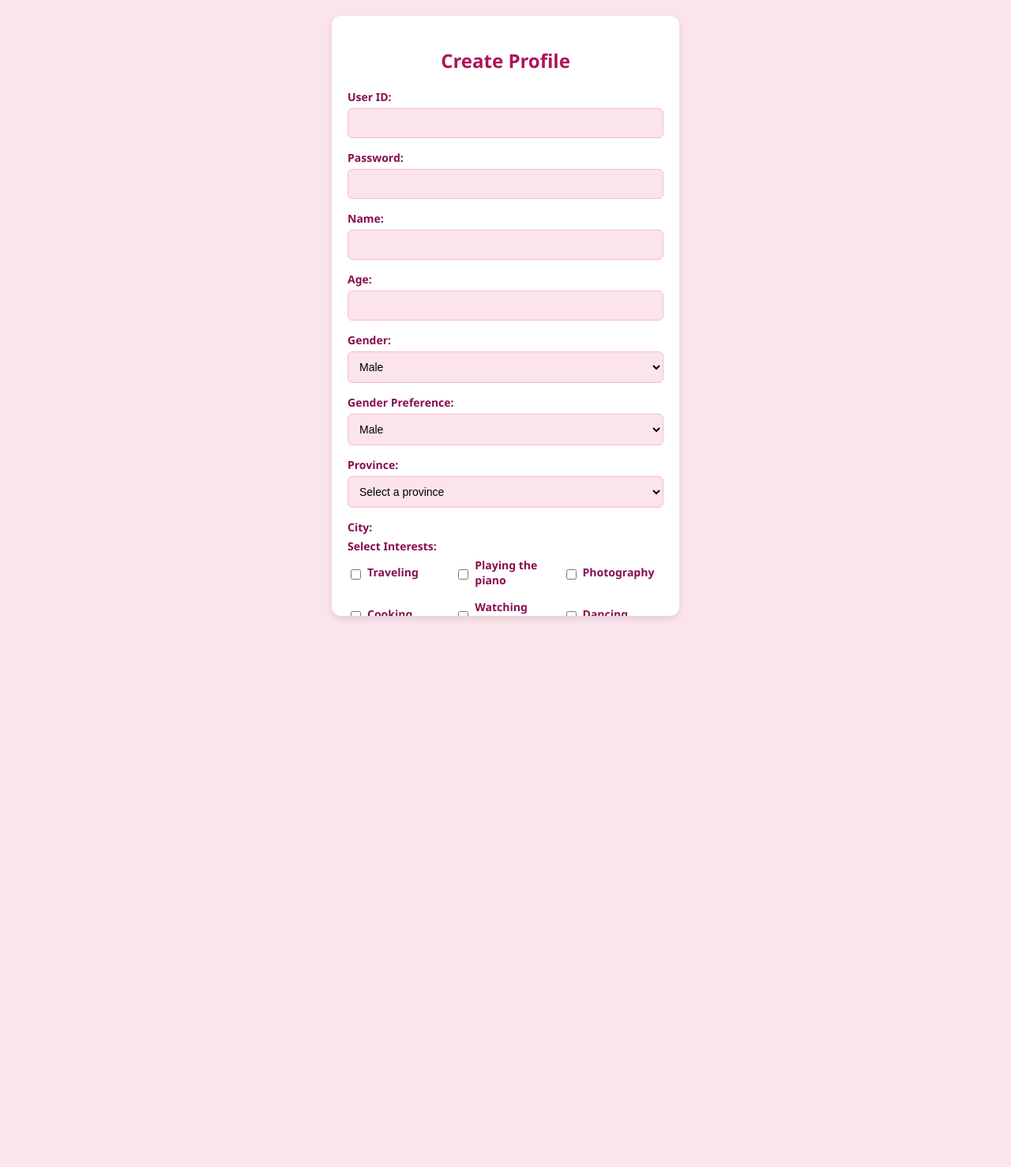
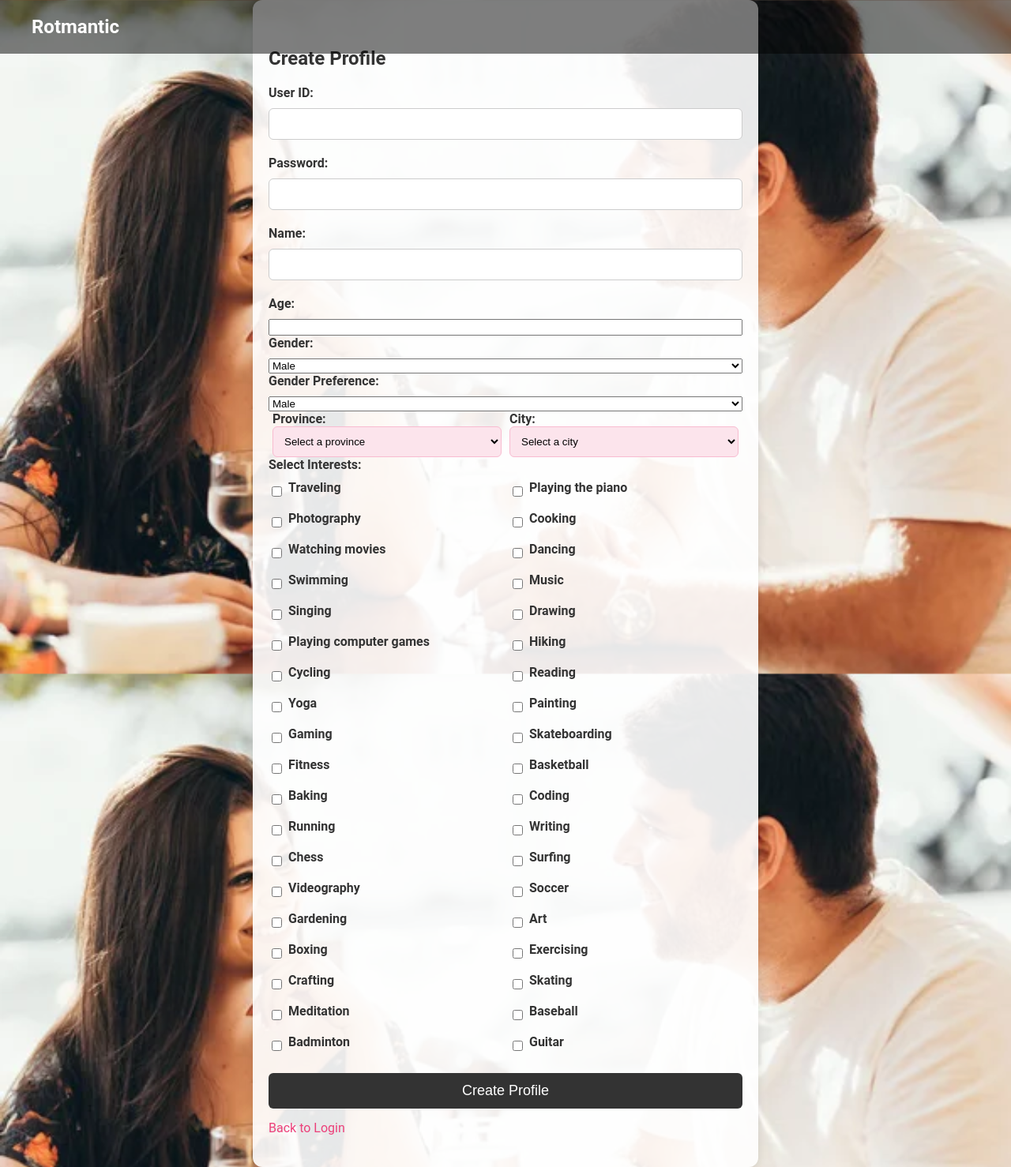
Before and after one commit to eren006/hello_flask, a Flask app: page /create in a window 1280 px wide. Shown: the whole page at 79% size. Before the commit the page ends 784 px from the top, so only its background shows below. Run offline with Flask 3, Linux system fonts and the light colour scheme.

Commit message:
'add fancy styles'

```diff
--- a/static/styles.css
+++ b/static/styles.css
@@ -1,111 +1,204 @@
-body {
-    font-family: 'Segoe UI', Tahoma, Geneva, Verdana, sans-serif;
-    background-color: #fce4ec; /* Light pink background */
+body, html {
     margin: 0;
     padding: 0;
+    height: 100%;
+    font-family: 'Roboto', sans-serif;
+}
+
+body {
+    background: url('/static/background.jpg') no-repeat center center fixed;
+    background-size: cover;
+    display: flex;
+    flex-direction: column;
+    color: white;
+    overflow-x: hidden;
+}
+
+header {
+    width: 100%;
+    padding: 20px 0;
+    position: fixed;
+    top: 0;
+    left: 0;
+    right: 0;
+    background-color: rgba(0, 0, 0, 0.5); /* Semi-transparent background */
+    z-index: 10;
+    text-align: center;
+}
+
+.header-bar {
+    max-width: 1200px;
+    margin: 0 auto;
+    padding: 0 20px;
+    display: flex;
+    justify-content: space-between;
+    align-items: center;
+}
+
+header h1 {
+    font-size: 24px;
+    font-weight: bold;
+    margin: 0;
+}
+
+header nav a {
+    color: white;
+    text-decoration: none;
+    margin: 0 15px;
+    font-weight: bold;
+    transition: background-color 0.3s ease, color 0.3s ease;
+    padding: 10px 15px;
+    border-radius: 5px;
+}
+
+header nav a:hover {
+    background-color: rgba(255, 255, 255, 0.2);
+}
+
+header nav a.create-profile-button {
+    background-color: #ec407a; /* Pink background for the Create Profile button */
+    color: white;
+    padding: 10px 20px;
+    border-radius: 6px;
+    font-weight: bold;
+    transition: background-color 0.3s ease;
+}
+
+header nav a.create-profile-button:hover {
+    background-color: #d81b60; /* Darker pink on hover */
+    color: white;
+}
+
+
+.hero-section {
+    height: 100vh;
     display: flex;
     justify-content: center;
     align-items: center;
-    height: 100vh;
+    text-align: center;
+    padding: 20px;
+    box-sizing: border-box;
+    color: #ec407a; /* Same pink color as the button */
+    font-weight: bold;
 }
 
-.create-container {
-    background-color: #fff;
-    padding: 20px;
-    border-radius: 12px; /* Slightly more rounded corners */
-    box-shadow: 0 4px 8px rgba(0, 0, 0, 0.1);
-    max-width: 400px; /* Adjusted to a single column width */
-    width: 100%;
-    text-align: center;
-    overflow-y: auto; /* Enable vertical scrolling if needed */
-    height: 90vh;
+.hero-section h2 {
+    font-size: 48px;
+    line-height: 1.2;
+    font-weight: 700;
 }
 
-h2 {
-    color: #ad1457; /* Deep pink color */
-    margin-bottom: 20px;
-    text-align: center;
+.hero-section p {
     font-size: 24px;
+    margin-top: 20px;
+}
+
+.content {
     width: 100%;
+    max-width: 600px;
+    margin: 0 auto;
+    padding: 40px 20px;
+    background-color: rgba(255, 255, 255, 0.9); /* Slightly transparent white background for content */
+    border-radius: 12px;
+    color: #333;
+    box-shadow: 0 4px 12px rgba(0, 0, 0, 0.1);
 }
 
 form {
-    width: 100%;
     display: flex;
-    flex-direction: column; /* Arrange all content in a single column */
-    align-items: center;
+    flex-direction: column;
 }
 
-label {
-    display: block;
-    margin-bottom: 5px;
-    color: #880e4f; /* Darker pink for labels */
+form label {
+    margin-bottom: 10px;
+    color: #333;
     font-weight: bold;
-    font-size: 14px;
-    text-align: left;
-    width: 100%;
 }
 
-input[type="text"], input[type="password"], input[type="number"], select {
-    width: 100%;
+form input[type="text"], form input[type="password"] {
     padding: 10px;
-    margin-bottom: 15px;
-    border: 1px solid #f8bbd0; /* Light pink border */
-    border-radius: 6px; /* Slightly more rounded inputs */
+    margin-bottom: 20px;
+    border-radius: 6px;
+    border: 1px solid #ccc;
     box-sizing: border-box;
-    font-size: 14px;
-    background-color: #fce4ec; /* Very light pink background */
+    font-size: 16px;
 }
 
-input[type="text"]:focus, input[type="password"]:focus, input[type="number"]:focus, select:focus {
-    border-color: #d81b60; /* Bright pink focus border */
-    outline: none;
-    box-shadow: 0 0 6px rgba(216, 27, 96, 0.5); /* Pink glow on focus */
-}
-
-button {
-    width: 100%;
+form button {
     padding: 12px;
-    background-color: #ec407a; /* Pink button background */
+    background-color: #333;
     color: white;
     border: none;
     border-radius: 6px;
-    font-size: 16px;
+    font-size: 18px;
     cursor: pointer;
-    transition: background-color 0.3s ease;
-    margin-bottom: 15px;
 }
 
-button:hover {
-    background-color: #d81b60; /* Darker pink on hover */
+form button:hover {
+    background-color: #555;
 }
 
-/* Interests Grid Styling */
+footer {
+    text-align: center;
+    padding: 20px;
+    background-color: rgba(0, 0, 0, 0.5);
+    color: white;
+}
+
+
+a.create-profile-button, a.back-to-login-button {
+    color: #ec407a; /* Pink for links */
+    text-decoration: none;
+    margin-top: 15px;
+    z-index: 4; /* Ensure links are above other content */
+}
+
+a.create-profile-button:hover, a.back-to-login-button:hover {
+    text-decoration: underline;
+}
+
+/* Interest Grid Styling */
 .interests-grid {
     display: grid;
-    grid-template-columns: repeat(3, 1fr); /* 3 columns for interests */
-    gap: 10px;
+    grid-template-columns: repeat(2, 1fr); /* Two columns */
+    gap: 10px; /* Space between checkboxes */
     margin-bottom: 20px;
-    width: 100%;
+    text-align: left;
+    z-index: 4; /* Ensure the interests grid is above the background hover */
 }
 
 .interest-item {
     display: flex;
     align-items: center;
+    z-index: 4; /* Ensure each interest item is above other content */
 }
 
 .interest-item input[type="checkbox"] {
     margin-right: 8px;
+    z-index: 4; /* Ensure the checkboxes are above other content */
 }
 
-a {
-    color: #ec407a; /* Pink for links */
-    text-decoration: none;
-    display: block;
-    margin-top: 10px;
-    font-size: 14px;
+/* Location Select Styling */
+.location-group {
+    display: flex;
+    justify-content: space-between;
+    width: 100%;
+    z-index: 5; /* Ensure the location group is above other content */
 }
 
-a:hover {
-    text-decoration: underline;
+.location-item {
+    flex: 1;
+    padding: 0 5px;
+    z-index: 5; /* Ensure the location items are above other content */
 }
+
+.location-item select {
+    width: 100%;
+    padding: 10px;
+    border: 1px solid #f8bbd0; /* Light pink border */
+    border-radius: 6px;
+    background-color: #fce4ec; /* Very light pink background */
+    box-sizing: border-box;
+    display: block; /* Ensure dropdown is visible */
+    z-index: 5; /* Ensure location dropdowns are above other content */
+}
--- a/templates/create.html
+++ b/templates/create.html
@@ -3,8 +3,12 @@
 <head>
     <meta charset="UTF-8">
     <meta name="viewport" content="width=device-width, initial-scale=1.0">
-    <title>Create Profile</title>
+    <title>Create Profile - Rotmantic</title>
+
+    <!-- Include any necessary stylesheets -->
     <link rel="stylesheet" href="{{ url_for('static', filename='styles.css') }}">
+
+    <!-- Directly include your scripts here -->
     <script>
         document.addEventListener("DOMContentLoaded", function() {
             const provinces = {
@@ -23,11 +27,16 @@
             const provinceSelect = document.getElementById("province");
             const citySelect = document.getElementById("city");
 
+            console.log("Province select element:", provinceSelect);
+            console.log("City select element:", citySelect);
+
             provinceSelect.addEventListener("change", function() {
+                console.log("Province changed");
                 const selectedProvince = this.value;
                 const cities = provinces[selectedProvince];
 
                 citySelect.innerHTML = ""; // Clear previous cities
+                if (cities) {
                     cities.forEach(city => {
                         const option = document.createElement("option");
                         option.value = city;
@@ -36,11 +45,20 @@
                     });
 
                     citySelect.style.display = "block"; // Show the city dropdown
+                } else {
+                    citySelect.style.display = "none"; // Hide the city dropdown if no cities are available
+                }
             });
         });
     </script>
 </head>
 <body>
+    <header>
+        <div class="header-bar">
+            <h1>Rotmantic</h1>
+        </div>
+    </header>
+    <div class="content">  <!-- Added content container -->
         <div class="create-container">
             <form method="POST" action="{{ url_for('create') }}">
                 <h2>Create Profile</h2>
@@ -72,6 +90,8 @@
                     <option value="no_preference">No Preference</option>
                 </select>
 
+                <div class="location-group">
+                    <div class="location-item">
                         <label for="province">Province:</label>
                         <select id="province" name="province" required>
                             <option value="" disabled selected>Select a province</option>
@@ -86,11 +106,15 @@
                             <option value="Quebec">Quebec</option>
                             <option value="Saskatchewan">Saskatchewan</option>
                         </select>
-
+                    </div>
+                    <div class="location-item">
                         <label for="city">City:</label>
-            <select id="city" name="city" required style="display: none;">
+                        <select id="city" name="city" required>
+                            <option value="" disabled selected>Select a city</option>
                             <!-- Cities will be populated based on province selection -->
                         </select>
+                    </div>
+                </div>
 
                 <label for="interests">Select Interests:</label>
                 <div class="interests-grid">
@@ -106,5 +130,6 @@
                 <a href="{{ url_for('login') }}" class="back-to-login-button">Back to Login</a>
             </form>
         </div>
+    </div>
 </body>
 </html>
```
Also changed, not shown: templates/base.html (added, +50 -0 lines), templates/login.html (+8 -14 lines), static/background.jpg (added), static/flower.webp (added), 1 other file. Lines whose indentation alone changed are shown as unchanged.
